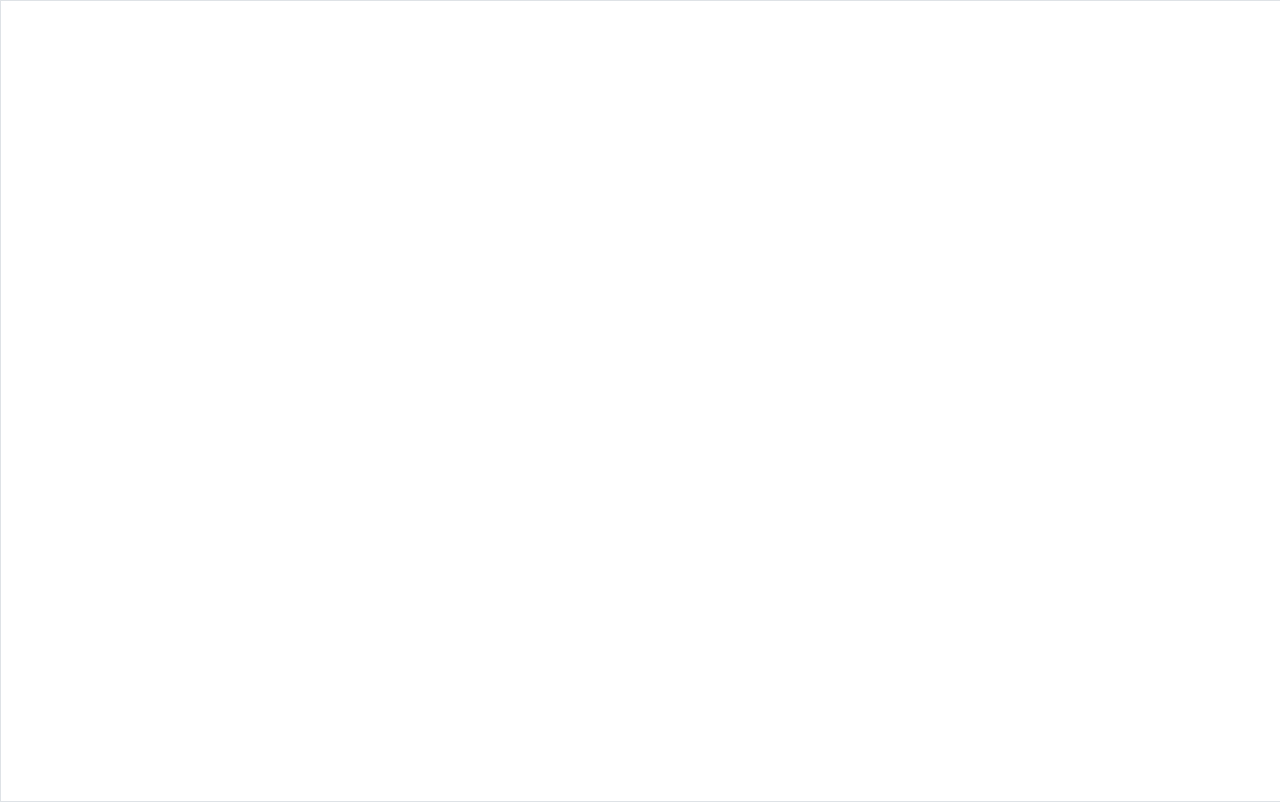
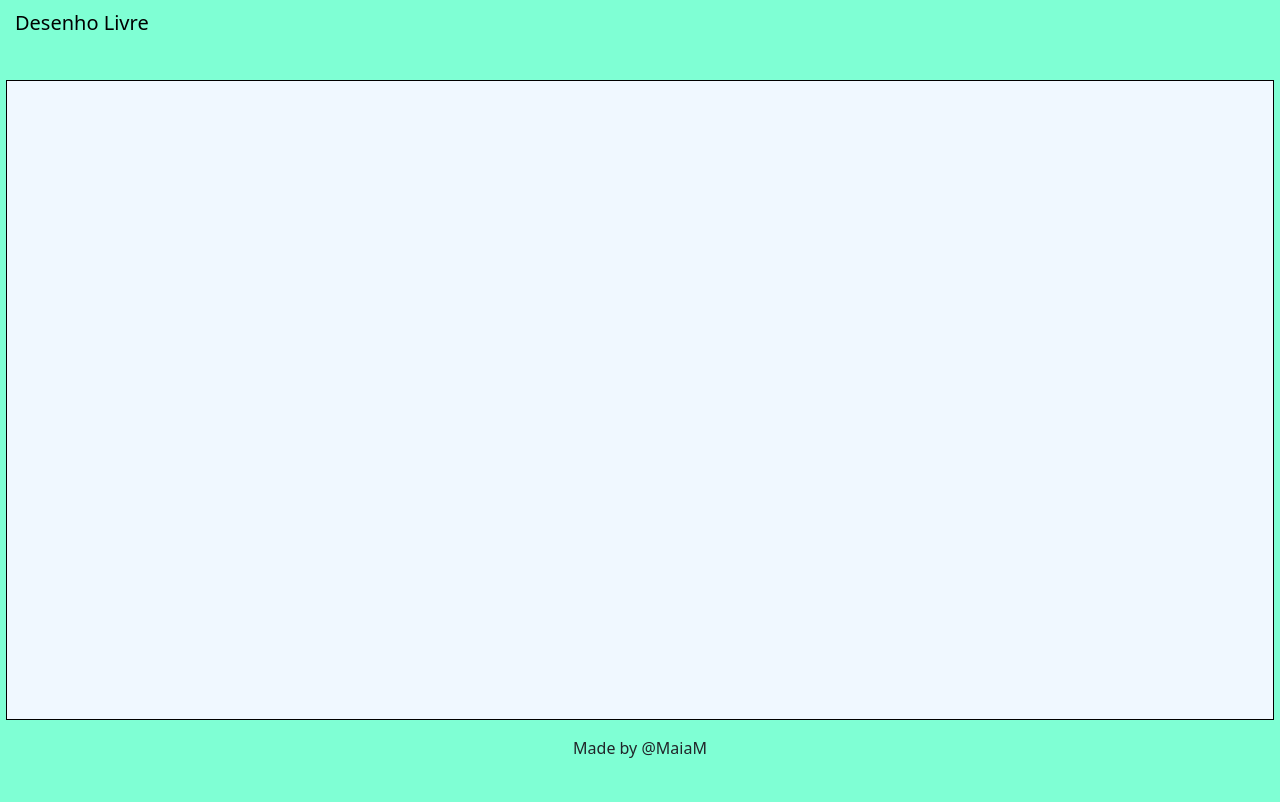
Before and after one commit to maiam/desenholivre, a plain HTML site: page index.html in a window 1280 px wide. Drawn offline with nearby package versions, Linux system fonts and the light colour scheme.

Commit message:
Atualizando arquivos
correção de erros e atualização de desenho

```diff
--- a/canvas.js
+++ b/canvas.js
@@ -1,21 +1,47 @@
-const canvas = document.querySelector('canvas');
-const ctx = canvas.getContext('2d');
 
-var largura = window.innerWidth;
-var altura = window.innerHeight;
+
+function draw(){
+  var canvas = document.getElementById('quadro');
+  var header = document.querySelector('header');
+
+  if (canvas.getContext){
+    var ctx = canvas.getContext('2d');
+    var inicioAltura = header.clientHeight;
+    var largura = canvas.clientWidth;
+    var altura = canvas.clientHeight;
 
     canvas.setAttribute("width", largura);
     canvas.setAttribute("height", altura);
 
     var desenhando = false;
 
+    const movimento = function (evt) {
+      if (desenhando) {
+          ctx.lineTo(evt.clientX, evt.clientY-inicioAltura);
+          ctx.stroke();
+      }
+  }
+
+    const movimentoInicio = function (evt) {
+      ctx.moveTo(evt.clientX, evt.clientY-inicioAltura);
+      console.log(evt.clientX)
+      console.log(evt.clientY)
+      desenhando = true;
+  }
+
+    const movimentoFim = function () {
+      desenhando = false;
+  }
+
+    canvas.onmousedown = movimentoInicio;
+    canvas.onmousemove = movimento;
+    canvas.onmouseup = movimentoFim;
+
+
   canvas.addEventListener('touchmove', function(event) {
       for (var i = 0; i < event.touches.length; i++) {
         var touch = event.touches[i];
-      //ctx.beginPath();
-      //ctx.arc(touch.pageX, touch.pageY, 2, 0, 2*Math.PI, true);
-      ctx.lineTo(touch.pageX, touch.pageY);
-      //ctx.fill();
+        ctx.lineTo(touch.pageX, touch.pageY-inicioAltura);
         ctx.stroke();
       }
     }, false);
@@ -24,28 +50,6 @@ canvas.addEventListener('touchmove', function(event) {
       event.preventDefault();
     }, false);
 
-
-const movimento = function (evt) {
-    if (desenhando) {
-        ctx.lineTo(evt.clientX, evt.clientY);
-        ctx.stroke();
-    }
   }
 
-const movimentoInicio = function (evt) {
-    ctx.moveTo(evt.clientX, evt.clientY);
-    desenhando = true;
 }
-
-const movimentoFim = function () {
-    desenhando = false;
-}
-
-canvas.onmousedown = movimentoInicio;
-canvas.ontouchstart = movimentoInicio;
-
-canvas.onmouseup = movimentoFim;
-canvas.ontouchend = movimentoFim;
-
-canvas.onmousemove = movimento;
-canvas.ontouchmove = movimento;
--- a/index.html
+++ b/index.html
@@ -1,13 +1,39 @@
-<html lang="en">
-<head>
-    <meta charset="UTF-8">
-    <meta name="viewport" content="width=device-width, initial-scale=1.0, user-scalable=no">
-    <title>Document</title>
+<!doctype html>
+<html lang="en" class="h-100">
+  <head>
+    <meta charset="utf-8">
+    <meta name="viewport" content="width=device-width, initial-scale=1">
+    <meta name="description" content="desenho livre para criancas de 2 a 4 anos">
+    <meta name="author" content="Pedro Maia Monteiro">
+    <title>Desenho Livre</title>
+
+    <!-- Bootstrap core CSS -->
     <link href="https://cdn.jsdelivr.net/npm/bootstrap@5.0.0-beta2/dist/css/bootstrap.min.css" rel="stylesheet" integrity="sha384-BmbxuPwQa2lc/FVzBcNJ7UAyJxM6wuqIj61tLrc4wSX0szH/Ev+nYRRuWlolflfl" crossorigin="anonymous">
-</head>
-<body>
-    <canvas id="quadro" class="border"></canvas>
 
+    <!-- Custom styles for this code -->
+    <link rel="stylesheet" href="main.css">
+
+  </head>
+  <body class="" onload="draw();">
+    <header class="text-center">
+      <nav class="navbar">
+          <div class="">
+              <a class="navbar-brand" href="#">
+              Desenho Livre
+              </a>
+          </div>
+          </nav>
+    </header>
+
+      <canvas id="quadro"></canvas>
+
+      <footer class="fixed-bottom text-center text-dark-50">
+          <p></p>
+          <p>Made by @MaiaM</footer>
+
+    <!-- Custom scripts for this code -->
     <script src="canvas.js"></script>
-</body>
+    <script src="sketch.js"></script>
+
+  </body>
 </html>
--- /dev/null
+++ b/main.css
@@ -0,0 +1,31 @@
+html, body {
+    height: 100%;
+    width: 100%;
+    background-color: aquamarine;
+}
+
+header {
+    height: 10%;
+    width: 100%;
+    padding: 0%;
+}
+
+header nav {
+    background-color: aquamarine;
+}
+header a {
+    color: black;
+    margin-left: 10%;
+}
+canvas {
+    background-color: aliceblue;
+    border: 1px solid black;
+    height: 80%;
+    width: 99%;
+    margin-left: 0.5%;
+}
+
+footer {
+    height: 10%;
+    width: 100%;
+}
```
Lines whose indentation alone changed are shown as unchanged.
